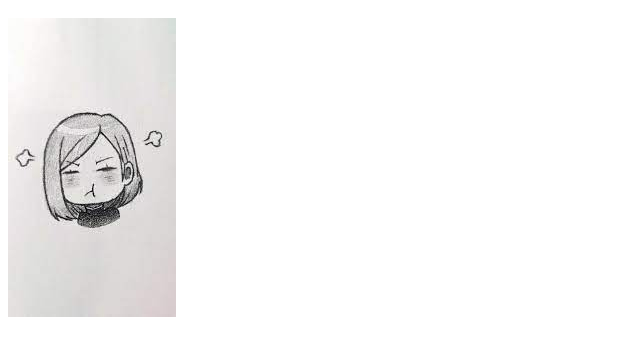
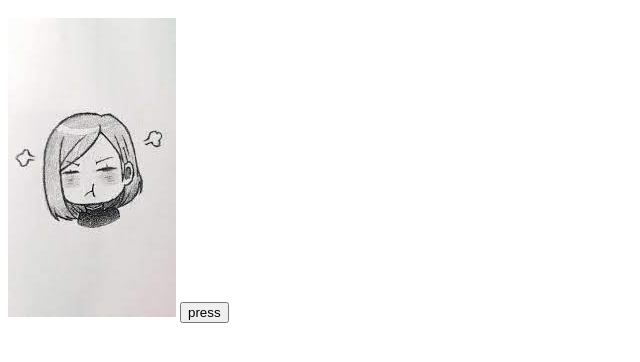
Before and after one commit to pro12ohbanana/websiteTest, a plain HTML site: page index.html in a window 1280 px wide. Shown: the part 48-410 px from the top of the page, without its empty margins (0-640 px from the left). Drawn offline with Linux system fonts and the light colour scheme.

Commit message:
Update index.html

```diff
--- a/index.html
+++ b/index.html
@@ -5,5 +5,6 @@
     <body>
         <h1>HELLO WORLD</h1>
         <img src="src/images.jpeg" alt="img">
+        <button type="button">press</button>
     </body>
 </html>
```
